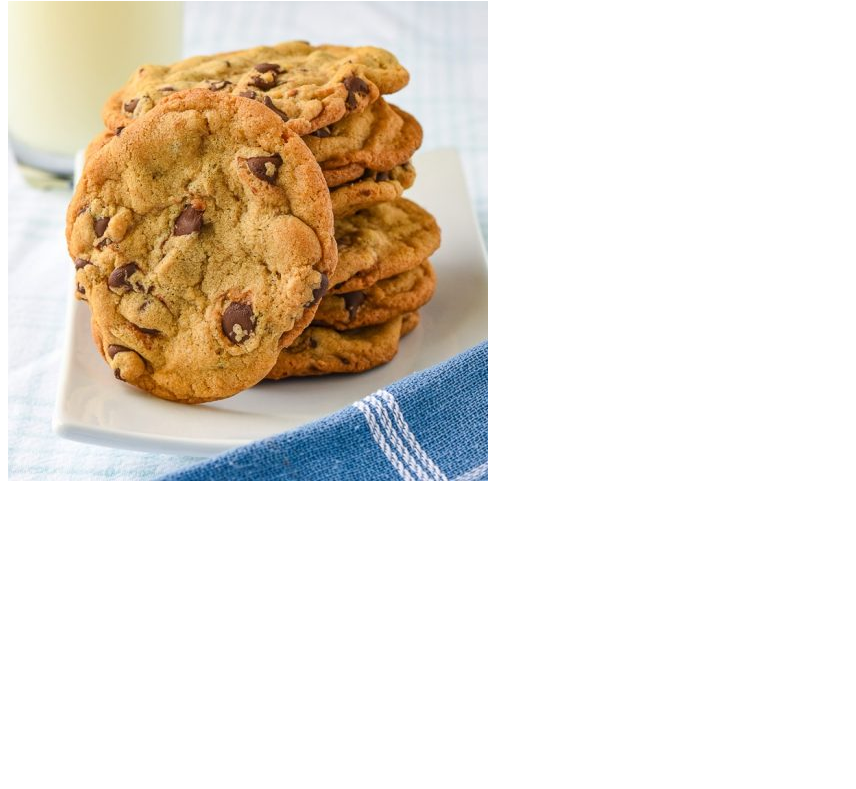
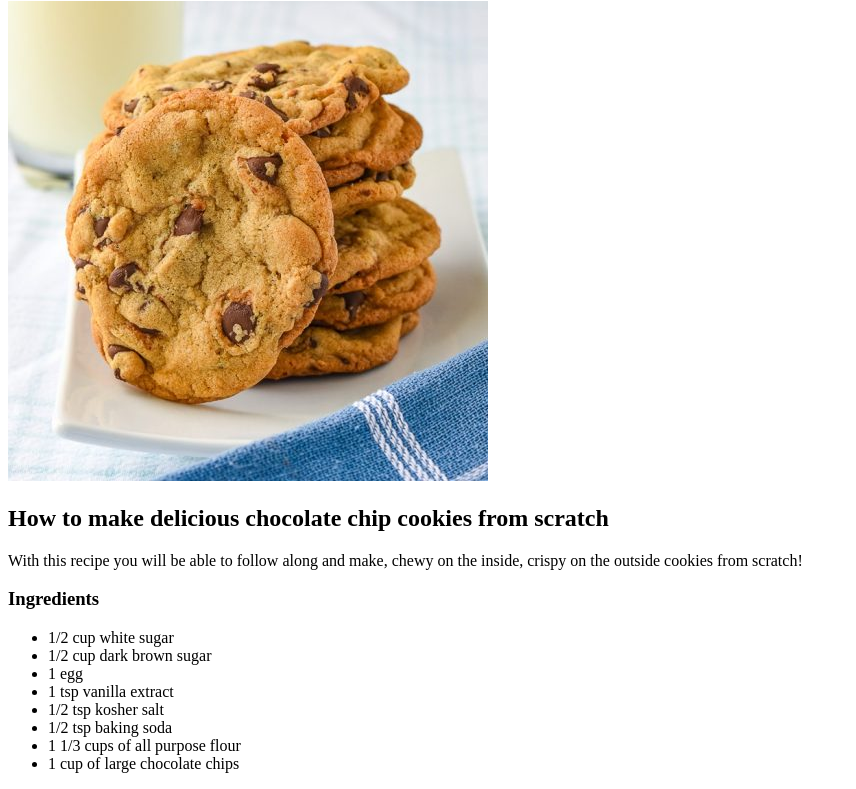
Before and after one commit to jonathanosio25/odin-recipes, a plain HTML site: page recipes/chocolatechipcookies.html in a window 1280 px wide. Shown: the part 79-868 px from the top of the page, without its empty margins (0-856 px from the left). Before the commit the page ends 800 px from the top, so only its background shows below. Drawn offline with Linux system fonts and the light colour scheme.

Commit message:
add descriptions and ingredients heading under recipe image as well as unordered list of ingredients

```diff
--- a/recipes/chocolatechipcookies.html
+++ b/recipes/chocolatechipcookies.html
@@ -6,6 +6,20 @@
             <img src="../images/cookies.jpg">
   </head>
   <body>
-
+    <h2>How to make delicious chocolate chip cookies from scratch</h2>
+      <p>With this recipe you will be able to follow along and make, chewy on the inside,
+         crispy on the outside cookies from scratch!
+      </p>
+      <h3>Ingredients</h3>
+        <ul>
+          <li>1/2 cup white sugar</li>
+          <li>1/2 cup dark brown sugar</li>
+          <li>1 egg</li>
+          <li>1 tsp vanilla extract</li>
+          <li>1/2 tsp kosher salt</li>
+          <li>1/2 tsp baking soda</li>
+          <li>1 1/3 cups of all purpose flour</li>
+          <li>1 cup of large chocolate chips</li>
+        </ul>
   </body>
 </html>
```
